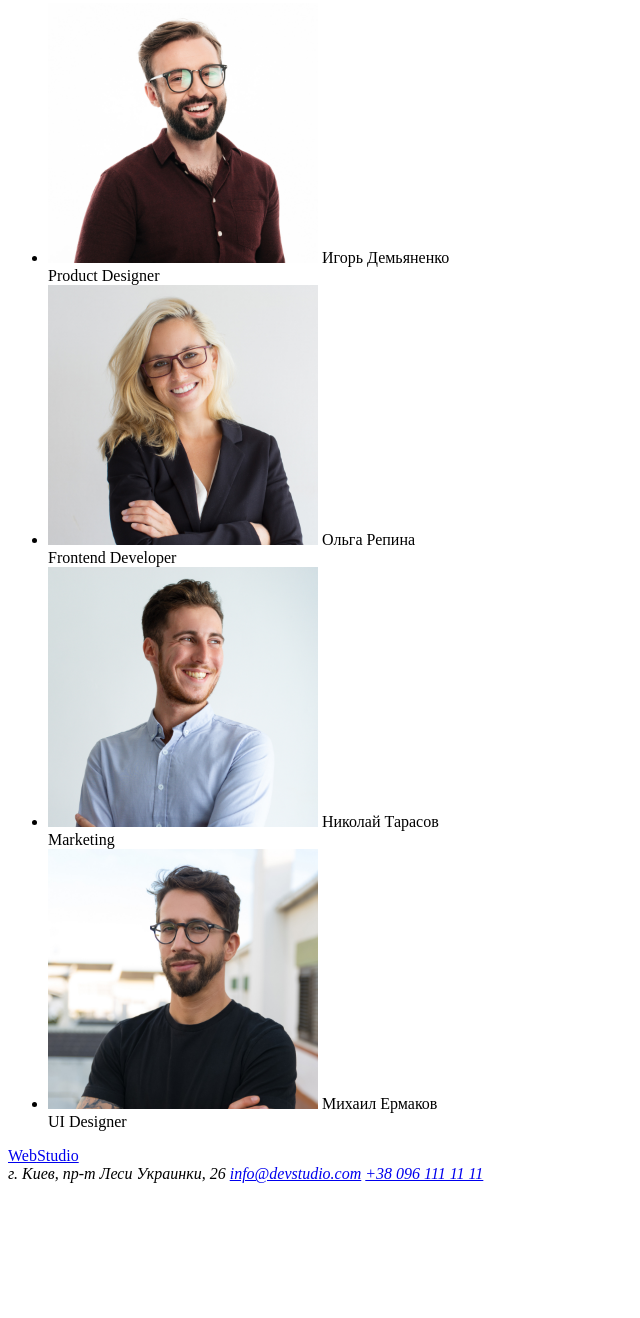
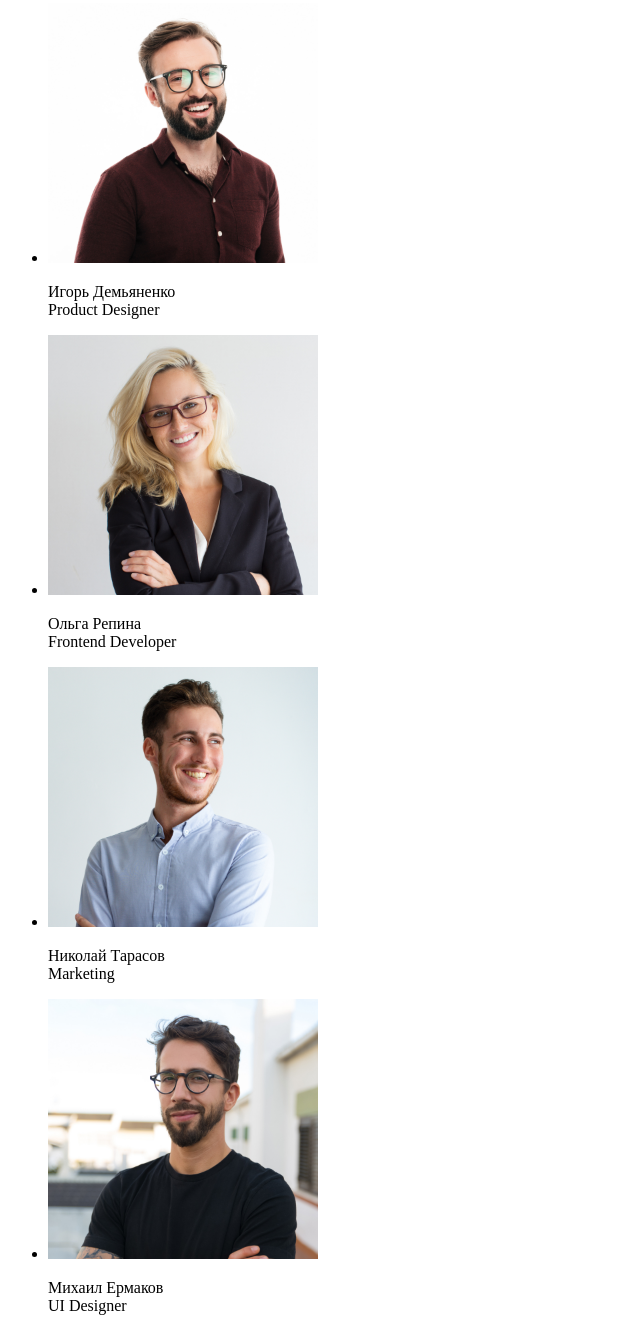
Before and after one commit to sla6ak/goit-markup-hw-01, a plain HTML site: page index.html in a window 1280 px wide. Shown: the part 1600-2918 px from the top of the page, without its empty margins (0-640 px from the left). Before the commit the page ends 2791 px from the top, so only its background shows below. Drawn offline with Linux system fonts and the light colour scheme.

Commit message:
teg p
добавил параграф где нужно

```diff
--- a/index.html
+++ b/index.html
@@ -71,23 +71,27 @@
                 <ul>
                     <li>
                         <img src="./images/2.1.jpg" width="270" height="260" alt="Фотопортрет мужчины">
-                        Игорь Демьяненко<br>
+                        <p>Игорь Демьяненко<br>
                         <span>Product Designer</span>
+                        </p>
                     </li>
                     <li>
                         <img src="./images/2.2.jpg" width="270" height="260" alt="Фотопортрет женчины">
-                        Ольга Репина<br>
+                        <p>Ольга Репина<br>
                         <span>Frontend Developer</span>
+                        </p>
                     </li>
                     <li>
                         <img src="./images/2.3.jpg" width="270" height="260" alt="Фотопортрет мужчины">
-                        Николай Тарасов<br>
+                        <p>Николай Тарасов<br>
                         <span>Marketing</span>
+                        </p>
                     </li>
                     <li>
                         <img src="./images/2.4.jpg" width="270" height="260" alt="Фотопортрет мужчины">
-                        Михаил Ермаков<br>
+                        <p>Михаил Ермаков<br>
                         <span>UI Designer</span>
+                        </p>
                     </li>
                 </ul>
             </section>
```
